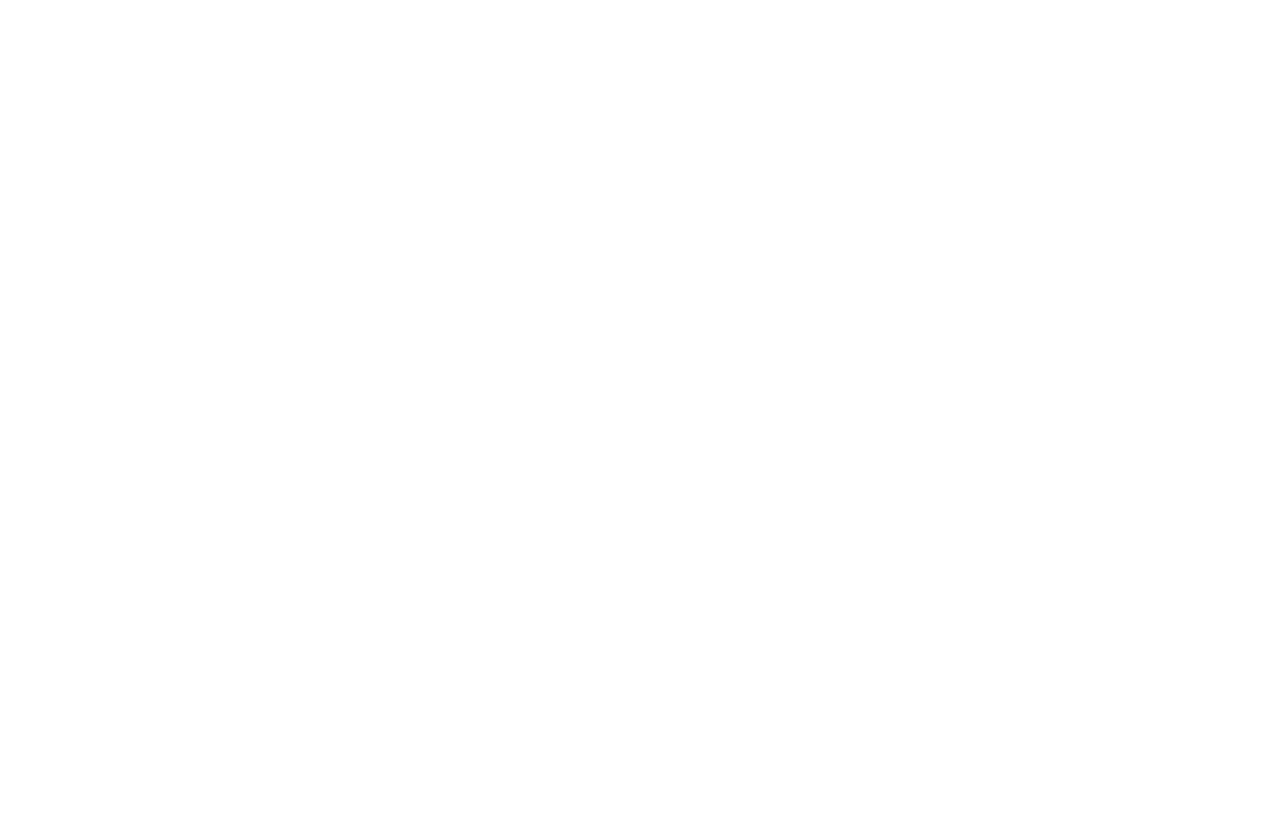
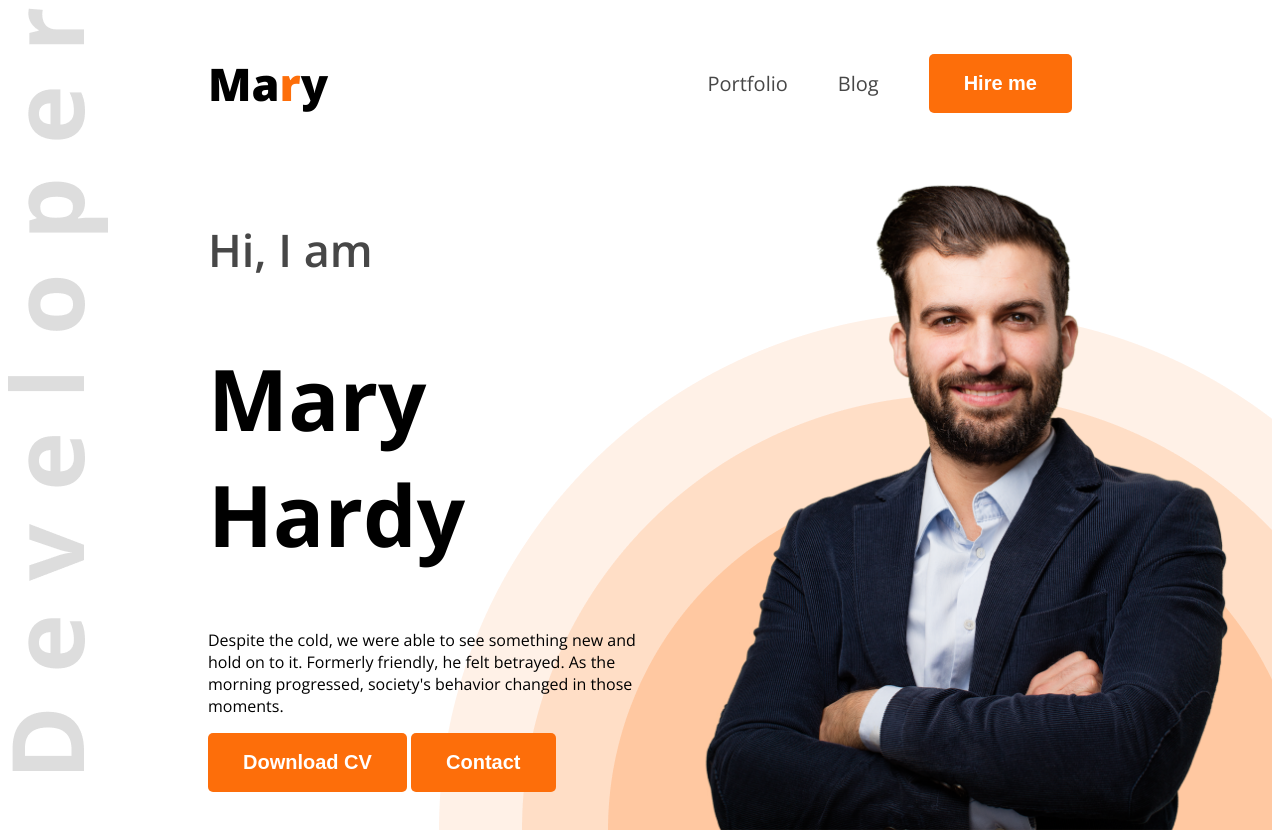
Before and after one commit to VelociRoughtor/Web_developer_portfolio, a plain HTML site: page index.html in a window 1280 px wide. Before the commit the page ends 800 px from the top, so only its background shows below. Drawn offline with nearby package versions, Linux system fonts and the light colour scheme.

Commit message:
first page

```diff
--- a/index.html
+++ b/index.html
@@ -4,10 +4,30 @@
     <meta charset="UTF-8">
     <meta name="viewport" content="width=device-width, initial-scale=1.0">
     <title>Document</title>
+    <link rel="stylesheet" href="styles/portfolio.css">
 </head>
-<body>
-    <header>
-
+<body class="open-sans-normal">
+    <header class="header">
+        <nav>
+            <h3 class="nav-title">Ma<span class="text-primary">r</span>y</h3>
+            <ul>
+                <li><a class="dark-2" href="">Portfolio</a></li>
+                <li><a class="dark-2" href="">Blog</a></li>
+                <li><a href=""><button class="btn-primary">Hire me</button></a></li>
+            </ul>
+        </nav>
+        <div class="banner">
+            <div class="banner-content">
+                <h4 class="banner-greetings dark-2">Hi, I am</h4>
+                <h1 class="banner-title">Mary Hardy</h1>
+                <p class="banner-description">
+                    Despite the cold, we were able to see something new and hold on to it. Formerly friendly, he felt betrayed. As the morning progressed, society's behavior changed in those moments.
+                </p>
+                <button class="btn-primary">Download CV</button>
+                <button class="btn-primary">Contact</button>
+            </div>
+            <img class="banner-image" src="images/hardy.png" alt="hardy">
+        </div>
     </header>
     <main>
 
--- /dev/null
+++ b/styles/portfolio.css
@@ -0,0 +1,96 @@
+@import url('https://fonts.googleapis.com/css2?family=Open+Sans:ital,wght@0,300..800;1,300..800&display=swap');
+
+.open-sans-normal{
+  font-family: "Open Sans", sans-serif;
+  font-optical-sizing: auto;
+  font-weight: normal;
+  font-style: normal;
+  font-variation-settings:
+    "wdth" 100;
+}
+
+/* header */
+
+.header{
+    background-image: url(../images/developer.png), url(../images/header_bg.png);
+    background-repeat: no-repeat;
+    background-position: top left, bottom right;
+}
+
+/* shared style */
+
+.text-primary{
+    color: #FD6E0A;
+}
+.dark-2{
+    color: #474747;
+}
+
+/* shared button */
+
+.btn-primary{
+    background-color: #FD6E0A;
+    font-weight: bold;
+    color: white;
+    padding: 18px 35px;
+    border-radius: 5px;
+    border: 0px;
+    font-size: 20px;
+}
+
+
+/* Nav styles */
+
+nav{
+    display: flex;
+    align-items: center;
+    justify-content: space-between;
+    margin: 0px 200px;
+
+}
+
+.nav-title{
+    font-weight: 800;
+    font-size: 45px;
+}
+
+nav ul li{
+    list-style:none;
+}
+
+nav ul li a{
+    text-decoration: none;
+    font-size: 20px;
+}
+
+nav ul{
+    display:flex;
+    gap:50px;
+    align-items: center;
+}
+
+
+/* banner styles */
+
+.banner{
+    display: flex;
+    justify-content: space-between;
+    margin: 0 35px 0 200px;
+}
+
+.banner-content{
+    max-width: 580px;
+}
+.banner-greetings{
+    font-size: 45px;
+    font-weight: 600;
+}
+
+.banner-title{
+    font-weight: bold;
+    font-size: 85px;
+}
+
+.banner-image{
+    width: 580px;
+}
```
